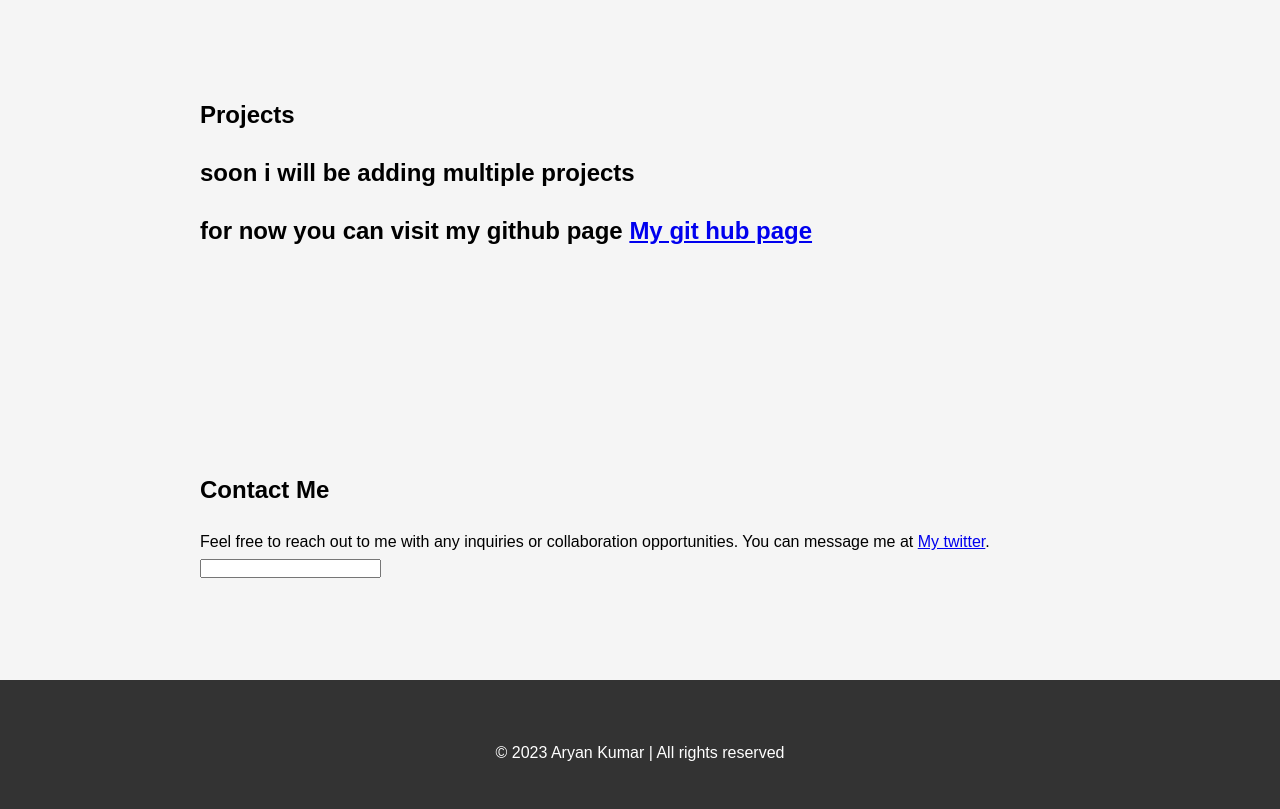
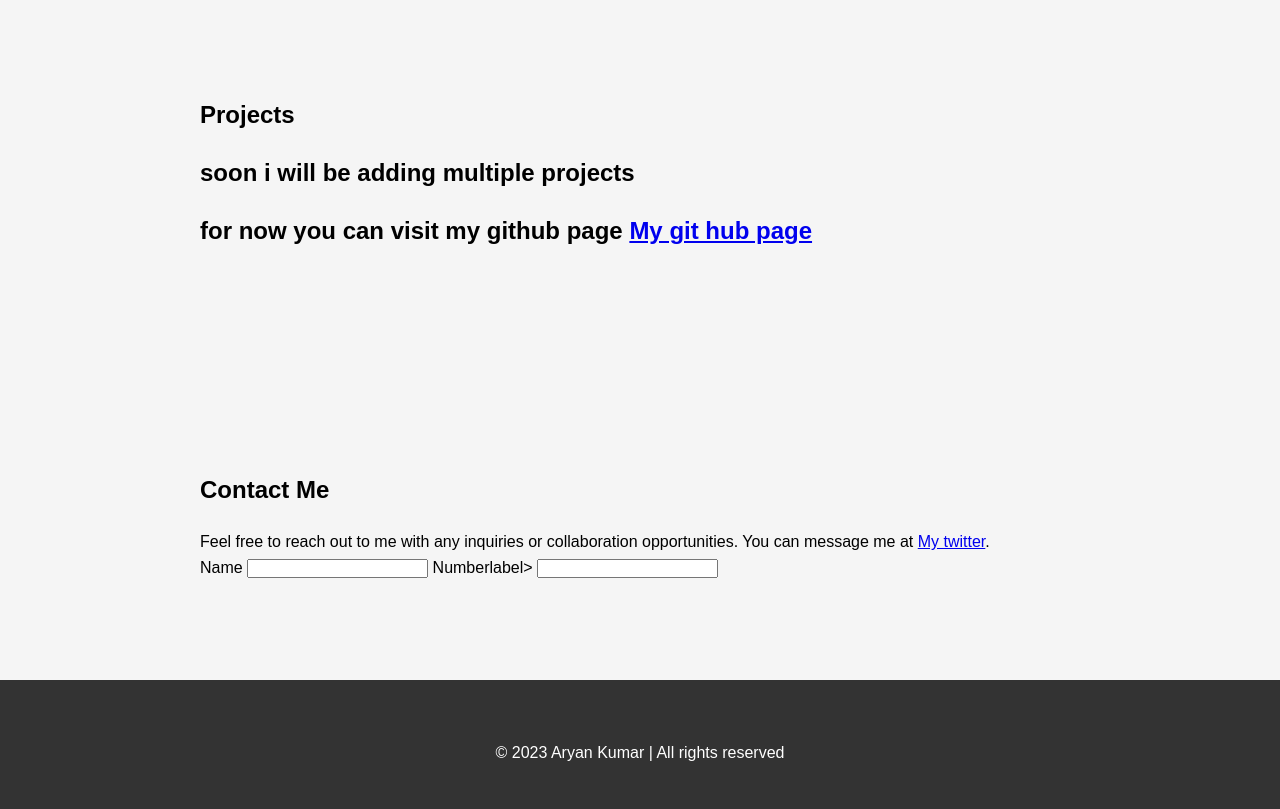
Before and after one commit to aryankumarakj/aryankumarakj.github.io, a plain HTML site: page index.html in a window 1280 px wide. Shown: the part 450-1259 px from the top of the page. Drawn offline with Linux system fonts and the light colour scheme; a script that the page names is missing.

Commit message:
Update index.html
just bit change

```diff
--- a/index.html
+++ b/index.html
@@ -50,7 +50,11 @@
       <p>
         Feel free to reach out to me with any inquiries or collaboration opportunities. You can message me at <a href="https://twitter.com/aryankumarakj">My twitter</a>.
       </p>
-      <input> </input>
+      <label for=name value="Name" >Name </label>
+      <input type="text"   required />
+      <label for=number value="number">Number</label>label>
+      <input type="number"  maxlength=10 required />
+
     </div>
   </section>
 
```
